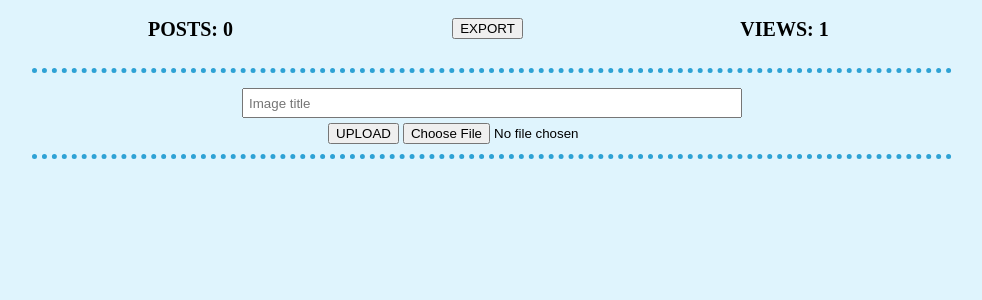
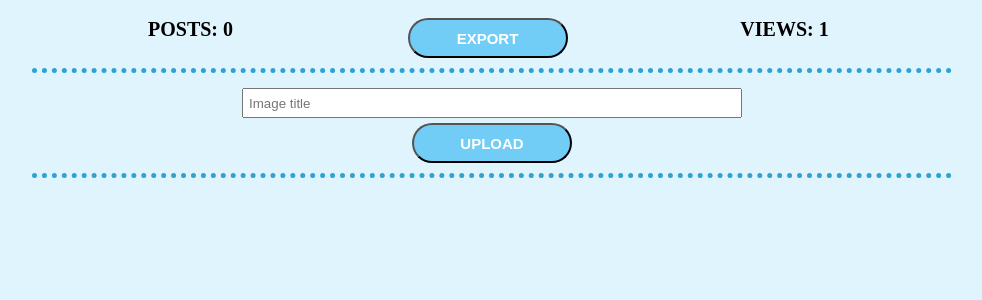
Before and after one commit to Jezzail/php_test, a PHP site: page / in a window 1280 px wide. Shown: the top 300 px of the page, without its empty margins (148-1130 px from the left). Run offline with PHP 8.4, Linux system fonts and the light colour scheme; data that the repository does not hold is empty; some libraries are stand-ins or nearby versions.

Commit message:
update css

```diff
--- a/public/css/style.css
+++ b/public/css/style.css
@@ -17,6 +17,7 @@ form{
 	width: 33%;
 	font-weight: bold;
 	font-size: 20px;
+	min-width: 150px;
 }
 .image{
 	max-width: 100%;
@@ -45,21 +46,21 @@ form{
 	font-style: italic;
 }
 
-.file-input-wrapper {
+.uploadcontainer {
     width: 200px;
     height: 40px;
     overflow: hidden;
     position: relative;
     margin: auto;
 }
-.file-input-wrapper > input[type="file"] {
+.uploadcontainer > input[type="file"] {
     font-size: 200px;
     position: absolute;
     top: 0;
     right: 0;
     opacity: 0;
 }
-.btn-file-input {
+.button {
     display: inline-block;
     width: 160px;
     height: 40px;
@@ -67,7 +68,8 @@ form{
 	font-weight: bold;
 	color: white;
 	font-size: 15px;
+	border-radius: 25px;
 }
-div:hover > .btn-file-input{
+div:hover > .button{
     background-color: #2EA2D5;
 }
```
Lines whose indentation alone changed are shown as unchanged.
